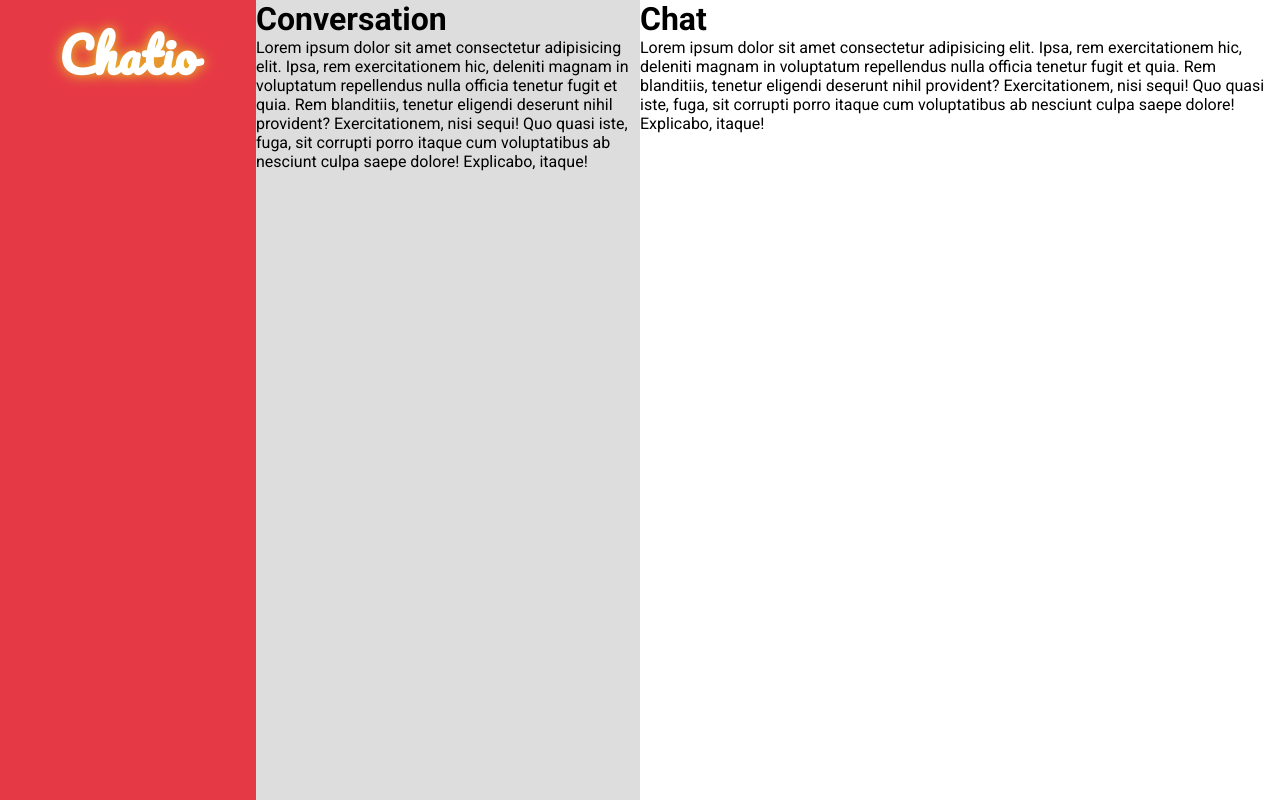
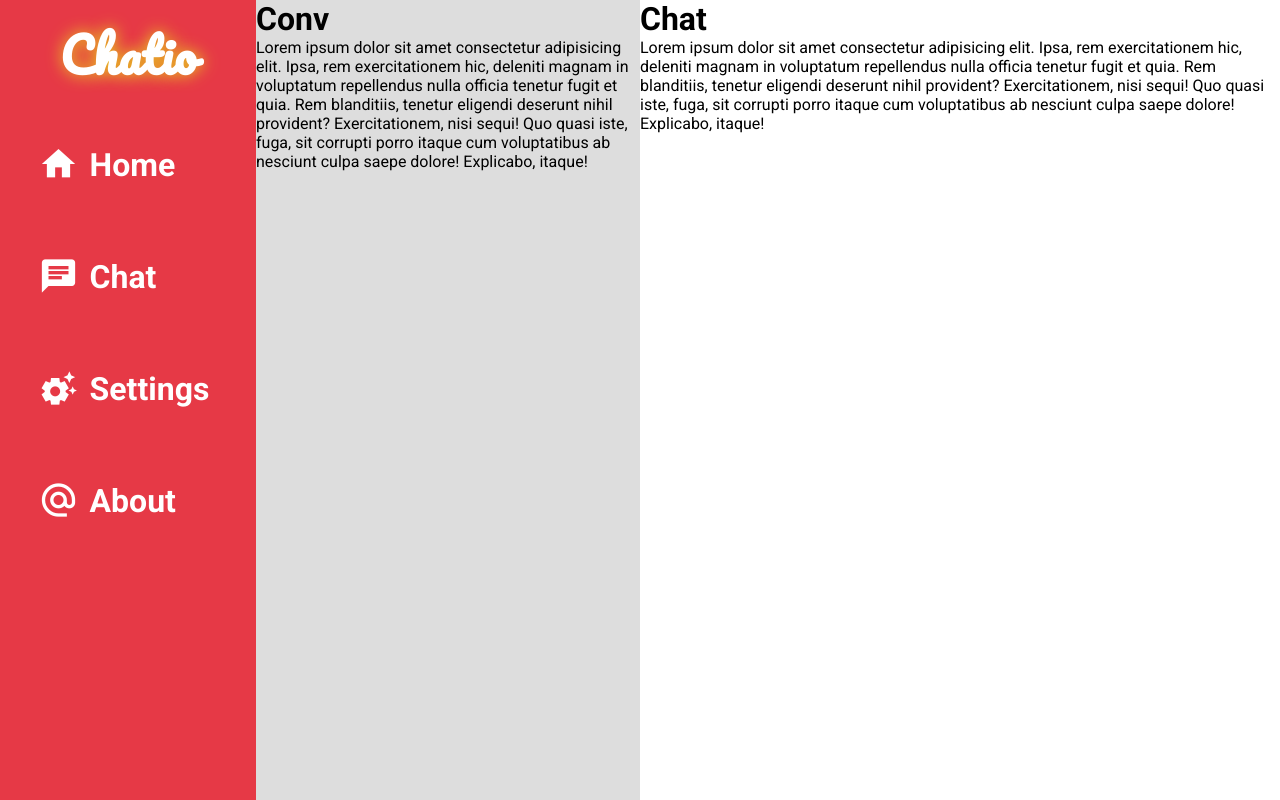
Before and after one commit to stepkos/chatio-front, a React (Create React App) app: page / in a window 1280 px wide. Built offline with nearby package versions, Linux system fonts and the light colour scheme.

Commit message:
custom RWD and left menu

```diff
--- a/public/index.html
+++ b/public/index.html
@@ -29,6 +29,10 @@
     <link rel="preconnect" href="https://fonts.gstatic.com">
     <link href="https://fonts.googleapis.com/css2?family=Roboto:wght@400;500;700;900&display=swap" rel="stylesheet">
     <link href="https://fonts.googleapis.com/css2?family=Pacifico&display=swap" rel="stylesheet">
+
+    <!-- Icons -->
+    <link href="https://fonts.googleapis.com/icon?family=Material+Icons" rel="stylesheet" type="text/css">
+
     <title>React App</title>
   </head>
   <body>
--- a/src/App.css
+++ b/src/App.css
@@ -13,15 +13,44 @@
   -webkit-box-flex: 2;
       -ms-flex: 2;
           flex: 2;
+  min-width: 250px;
 }
 
 #left-menu #logo {
   font-family: 'Pacifico', cursive;
   text-align: center;
   color: white;
-  text-shadow: 0px 0px 13px #e8d41f;
-  letter-spacing: 1px;
+  text-shadow: 0px 0px 1rem #e8d41f;
+  letter-spacing: 0.05rem;
   margin: 1.5vh 0;
+}
+
+#left-menu #menu .option {
+  color: white;
+  line-height: 3.5;
+  font-size: 2rem;
+  font-weight: bold;
+  cursor: pointer;
+}
+
+#left-menu #menu .option:hover {
+  -webkit-box-shadow: 0px 0px 10px 0px rgba(0, 0, 0, 0.25);
+  box-shadow: 0px 0px 10px 0px rgba(0, 0, 0, 0.25);
+}
+
+#left-menu #menu .option .content {
+  width: 70%;
+  margin: 0 auto;
+}
+
+#left-menu #menu .option .content .icon {
+  font-size: 2.5rem;
+  position: relative;
+  top: 0.5rem;
+}
+
+#left-menu #menu .option .content .text {
+  margin-left: 0.7rem;
 }
 
 #conversations {
--- a/src/App.js
+++ b/src/App.js
@@ -1,15 +1,11 @@
 import './App.css';
-import LeftMenu from './layout/LeftMenu';
-import Conversations from './layout/Conversations';
-import Chat from './layout/Chat';
+import ChatRWD from './pages/ChatRWD';
 
 function App() {
   return (
-    <>
-      <LeftMenu />
-      <Conversations />
-      <Chat />
-    </>
+
+    <ChatRWD />
+
   );
 }
 
--- a/src/App.scss
+++ b/src/App.scss
@@ -16,14 +16,50 @@ $color-the-lightest: #F5F5F5;
 #left-menu {
     background-color: $color-main;
     flex: 2;
+    min-width: 250px;
+    // flex-basis: 300px;
 
     #logo {
         font-family: 'Pacifico', cursive;
         text-align: center;
         color: white;
-        text-shadow: 0px 0px 13px rgba(232, 212, 31, 1);
-        letter-spacing: 1px;
+        text-shadow: 0px 0px 1rem rgba(232, 212, 31, 1);
+        letter-spacing: 0.05rem;
         margin: 1.5vh 0;
+    }
+
+    #menu {
+
+        .option {
+            color: white;
+            line-height: 3.5;
+            font-size: 2rem;
+            font-weight: bold;
+            cursor: pointer;
+
+            &:hover {
+                -webkit-box-shadow: 0px 0px 10px 0px rgba(0, 0, 0, 0.25);
+                -moz-box-shadow: 0px 0px 10px 0px rgba(0, 0, 0, 0.25);
+                box-shadow: 0px 0px 10px 0px rgba(0, 0, 0, 0.25);
+                // text-shadow: 0 0 10px rgba(232, 212, 31, 1);
+            }
+
+
+            .content {
+                width: 70%;
+                margin: 0 auto;
+
+                .icon {
+                    font-size: 2.5rem;
+                    position: relative;
+                    top: 0.5rem;
+                }
+
+                .text {
+                    margin-left: 0.7rem;
+                }
+            }
+        }
     }
 }
 
@@ -35,4 +71,5 @@ $color-the-lightest: #F5F5F5;
 #chat {
     background-color: white;
     flex: 5;
+    // min-width: 550px;
 }
--- a/src/components/MenuOption.js
+++ b/src/components/MenuOption.js
@@ -1,9 +1,12 @@
-export const MenuOption = ({ name, link }) => {
+const MenuOption = ({ text, icon, link }) => {
     return (
-        <a href={link}>
-            <div className='menu-option'>
-
+        <div className='option'>
+            <div className='content'>
+                <span className='material-icons icon'>{icon}</span>
+                <span className='text'>{text}</span>
             </div>
-        </a>
+        </div>
     )
 }
+
+export default MenuOption;
--- a/src/index.css
+++ b/src/index.css
@@ -5,6 +5,8 @@
 
 html {
 	font-size: 16px;
+	/* font-size: 62.5%; */
+	/* 1rem = 10px */
 }
 
 /* @media (max-width: 900px) {
--- a/src/layout/Conversations.js
+++ b/src/layout/Conversations.js
@@ -1,7 +1,7 @@
 const Conversations = () => {
     return (
         <div id='conversations'>
-            <h3>Conversation</h3>
+            <h3>Conv</h3>
             <p>
                 Lorem ipsum dolor sit amet consectetur adipisicing elit. Ipsa, rem exercitationem hic, deleniti magnam in voluptatum repellendus nulla officia tenetur fugit et quia. Rem blanditiis, tenetur eligendi deserunt nihil provident? Exercitationem, nisi sequi! Quo quasi iste, fuga, sit corrupti porro itaque cum voluptatibus ab nesciunt culpa saepe dolore! Explicabo, itaque!
             </p>
--- a/src/layout/LeftMenu.js
+++ b/src/layout/LeftMenu.js
@@ -1,7 +1,38 @@
+import MenuOption from './../components/MenuOption';
+
 const LeftMenu = () => {
     return (
         <div id="left-menu">
+
             <h1 id='logo'>Chatio</h1>
+
+            <div id="menu">
+
+                <MenuOption
+                    text='Home'
+                    icon='home'
+                    link='#'
+                />
+
+                <MenuOption
+                    text='Chat'
+                    icon='chat'
+                    link='#'
+                />
+
+                <MenuOption
+                    text='Settings'
+                    icon='settings_suggest'
+                    link='#'
+                />
+
+                <MenuOption
+                    text='About'
+                    icon='alternate_email'
+                    link='#'
+                />
+
+            </div>
 
         </div>
     );
--- /dev/null
+++ b/src/pages/ChatRWD.js
@@ -0,0 +1,37 @@
+import React, { useState } from 'react';
+import LeftMenu from './../layout/LeftMenu';
+import Conversations from './../layout/Conversations';
+import Chat from './../layout/Chat';
+
+
+const ChatRWD = () => {
+
+	const [smallVersion, setSmallVersion] = useState(window.innerWidth < 1050);
+
+	window.addEventListener('resize', () => {
+		let sv = window.innerWidth < 1050;
+
+		if (sv !== smallVersion)
+			setSmallVersion(sv);
+	});
+
+	return (
+		<>
+			{
+				(smallVersion) ?
+				<>
+					<Conversations />
+					<Chat />
+				</>
+				:
+				<>
+					<LeftMenu />
+					<Conversations />
+					<Chat />
+				</>
+			}
+    	</>
+  	);
+}
+
+export default ChatRWD;
```
Also changed, not shown: 1 other file (tests, documents, lock files or other folders).
